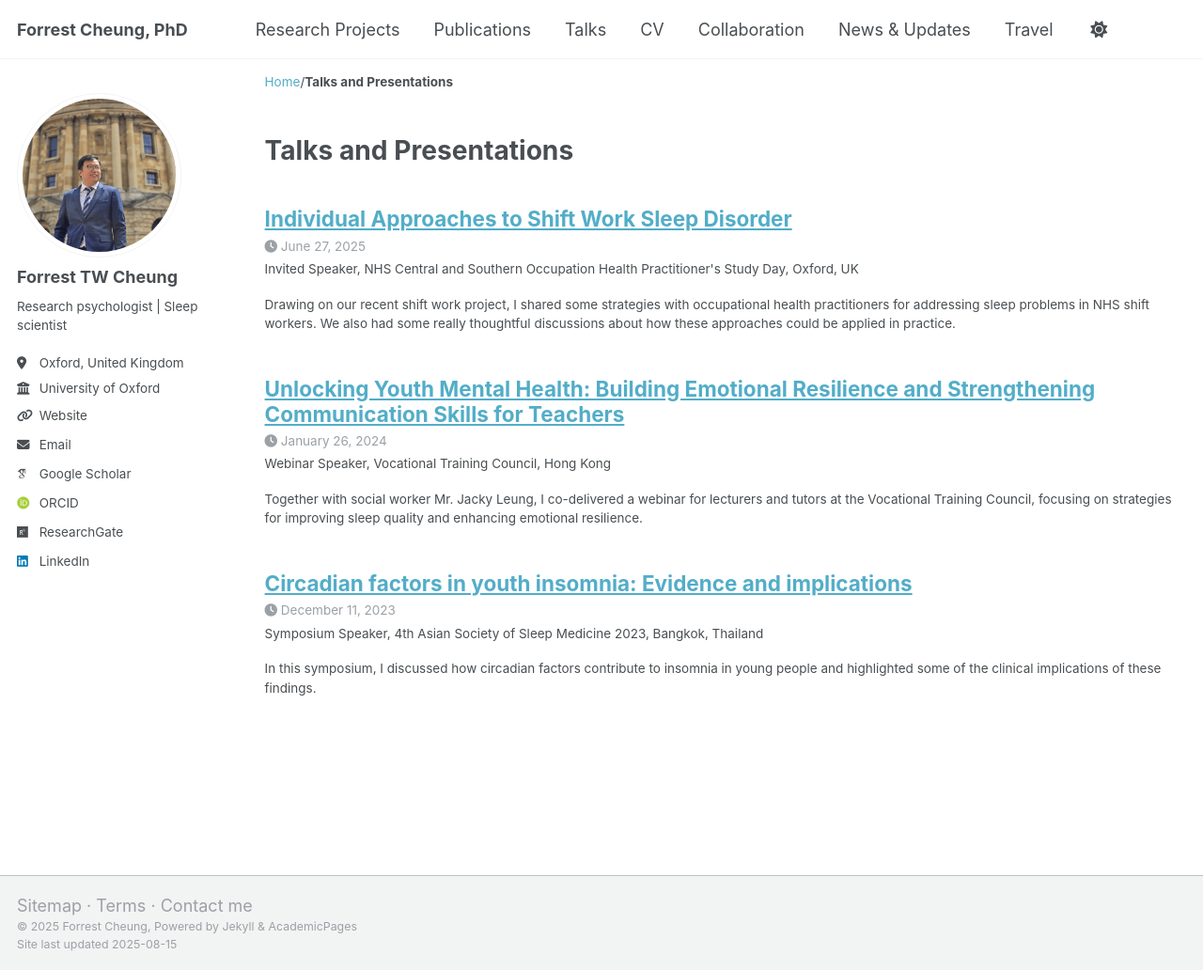
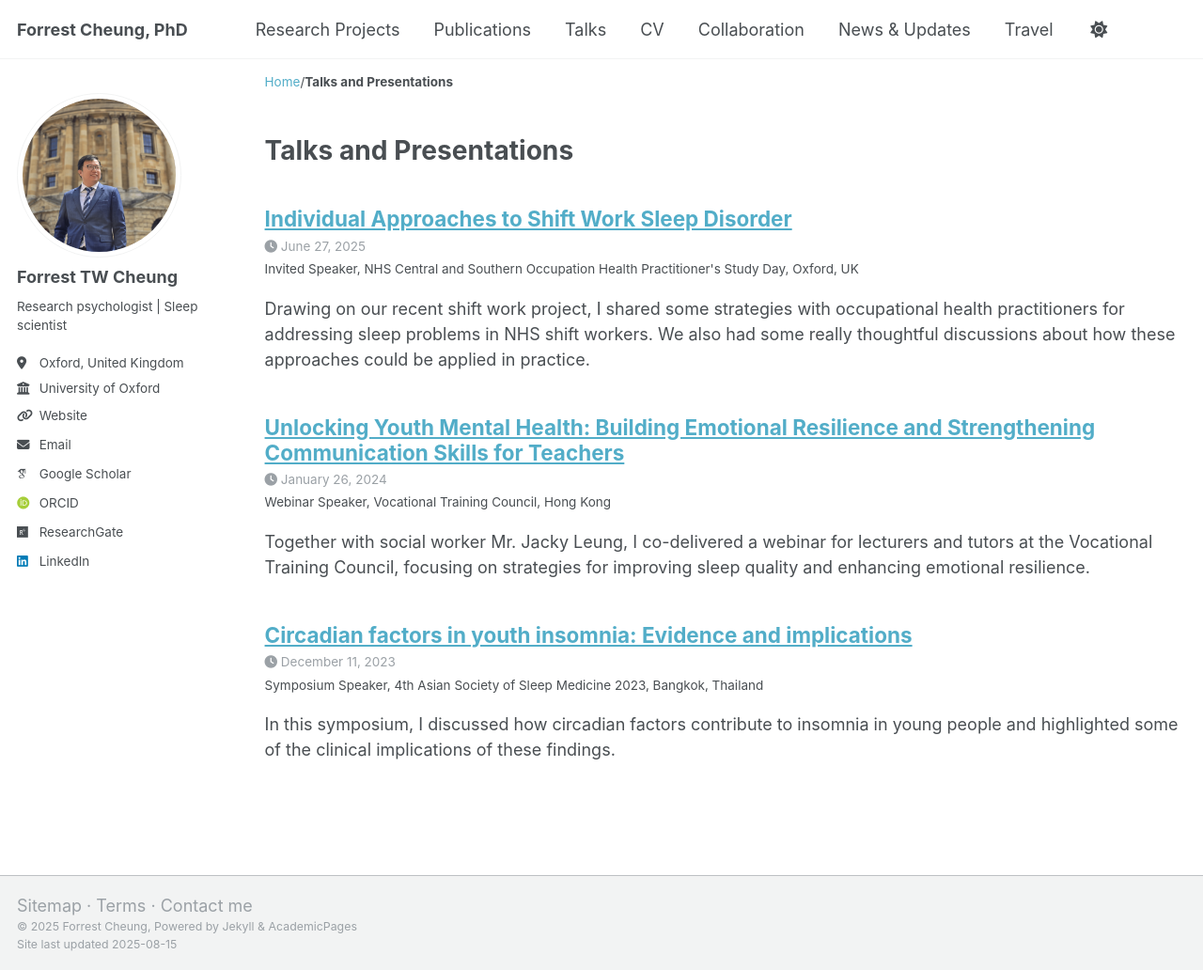
Before and after one commit to forrestcheungtw/forrestcheungtw.github.io, a Jekyll site: the page built from _pages/talks.html, in a window 1280 px wide and 1032 px high. Shown: the whole window at 94% size. Built offline with Jekyll 4.4.1, drawn with Linux system fonts in a browser that asks for light colours; some web fonts are replaced.

Commit message:
Updated 1 file via CloudCannon.

```diff
--- a/_includes/archive-single-talk.html
+++ b/_includes/archive-single-talk.html
@@ -12,46 +12,31 @@
   {% assign title = post.title %}
 {% endif %}
 
-<div class="{{ include.type | default: 'list' }}__item">
+<div class="{{ include.type | default: "list" }}__item">
   <article class="archive__item" itemscope itemtype="http://schema.org/CreativeWork">
-
-{% if include.type == "grid" and teaser %}
-  <div class="archive__item-teaser">
-    <img
-      src="{% if teaser contains '://' %}{{ teaser }}{% else %}{{ teaser | prepend: '/images/' | prepend: base_path }}{% endif %}"
-      alt="">
-  </div>
-{% endif %}
-
+    {% if include.type == "grid" and teaser %}
+      <div class="archive__item-teaser">
+        <img src=
+          {% if teaser contains "://" %}
+            "{{ teaser }}"
+          {% else %}
+            "{{ teaser | prepend: "/images/" | prepend: base_path }}"
+          {% endif %}
+          alt="">
+      </div>
+    {% endif %}
     <h2 class="archive__item-title" itemprop="headline">
       {% if post.link %}
-        <a href="{{ post.link }}">{{ title }}</a>
-        <a href="{{ base_path }}{{ post.url }}" rel="permalink">
-          <i class="fa fa-link" aria-hidden="true" title="permalink"></i>
-          <span class="sr-only">Permalink</span>
-        </a>
+        <a href="{{ post.link }}">{{ title }}</a> <a href="{{ base_path }}{{ post.url }}" rel="permalink"><i class="fa fa-link" aria-hidden="true" title="permalink"></i><span class="sr-only">Permalink</span></a>
       {% else %}
         <a href="{{ base_path }}{{ post.url }}" rel="permalink">{{ title }}</a>
       {% endif %}
     </h2>
-
     {% if post.read_time %}
       <p class="page__meta"><i class="fa fa-clock" aria-hidden="true"></i> {% include read-time.html %}</p>
     {% endif %}
-
-    {% if post.date %}
-      <p class="page__meta"><i class="fa fa-clock" aria-hidden="true"></i> {{ post.date | date: '%B %d, %Y' }}</p>
-    {% endif %}
-
-    {% if post.venue or post.location or post.type %}
-      <p class="archive__item-excerpt" itemprop="description">
-        {% if post.type %}{{ post.type }}{% endif %}{% if post.venue %}{% if post.type %}, {% endif %}{{ post.venue }}{% endif %}{% if post.location %}, {{ post.location }}{% endif %}
-      </p>
-    {% endif %}
-
-    {% if post.excerpt %}
-      <p class="archive__item-excerpt" itemprop="description">{{ post.excerpt | markdownify | strip_html }}</p>
-    {% endif %}
-
+    {% if post.date %}<p class="page__meta"><i class="fa fa-clock" aria-hidden="true"></i> {{ post.date | date: '%B %d, %Y' }}</p>{% endif %}
+    {% if post.venue %}<p class="archive__item-excerpt" itemprop="description">{{post.type}}, {{ post.venue }},  {{post.location}} {% endif %}
+    {% if post.excerpt %}<p class="archive__item-excerpt" itemprop="description">{{ post.excerpt | markdownify }}</p>{% endif %}
   </article>
 </div>
```
